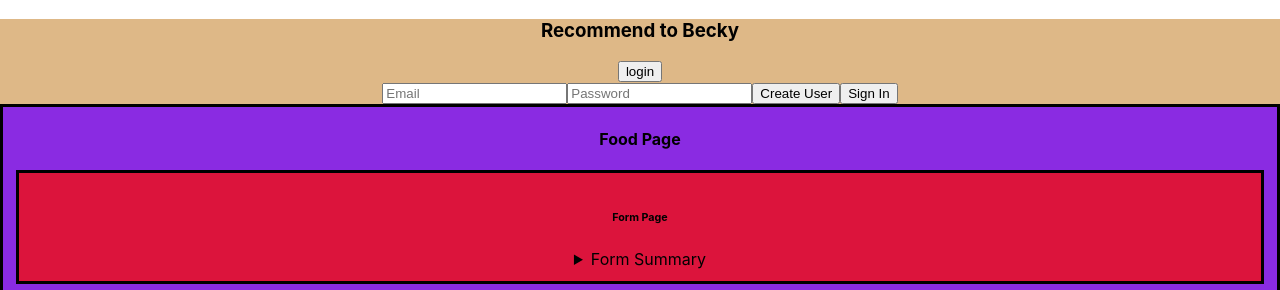
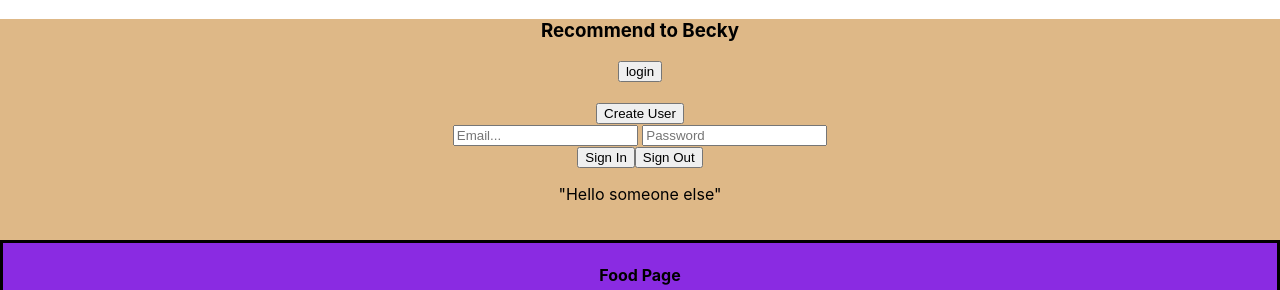
Before and after one commit to Beckster6211/firebase-recommend-to-becky-food, a React (Create React App) app: page / in a window 1280 px wide. Shown: the top 290 px of the page. Built offline with nearby package versions, Linux system fonts and the light colour scheme; no server answers; the database is empty.

Commit message:
made so checks if me and displays a p tag, may have to all the log in in app and pass everything down

```diff
--- a/src/components/Login/loginButton.js
+++ b/src/components/Login/loginButton.js
@@ -1,76 +1,80 @@
 import React, {useState} from "react"
-import {authentication} from "../../firebase"
-import {createUserWithEmailAndPassword, signInWithEmailAndPassword, signOut} from "firebase/auth"
+// import {authentication} from "../../firebase"
+// import {createUserWithEmailAndPassword, signInWithEmailAndPassword, signOut} from "firebase/auth"
+
+import LoginForm from "./loginForm"
 
 function Login(){
 
-    const [signIn, setSignIn] = useState(false)
-    const [email, setEmail] = useState("")
-    const [password, setPassword] = useState("")
+    // const [signIn, setSignIn] = useState(false)
+    // const [email, setEmail] = useState("")
+    // const [password, setPassword] = useState("")
 
-    // console.log(signIn)
-    function getEmail(event){
-        console.log(event.target.value)
-        setEmail(event.target.value)
-    }
+    // // console.log(signIn)
+    // function getEmail(event){
+    //     console.log(event.target.value)
+    //     setEmail(event.target.value)
+    // }
 
-    function getPassword(event){
-        console.log(event.target.value)
-        setPassword(event.target.value)
-    }
+    // function getPassword(event){
+    //     console.log(event.target.value)
+    //     setPassword(event.target.value)
+    // }
 
-    const createUser = () => {
-        createUserWithEmailAndPassword(authentication, email, password).then((userCredential) => {
-    // Signed in
-    console.log(userCredential)
-    const user = userCredential.user;
-    console.log(user)
-  }).catch((error) => {
-    const errorCode = error.code;
-    console.log(errorCode)
-    const errorMessage = error.message;
-    console.log(errorMessage)
-  });
-    }
+//     const createUser = () => {
+//         createUserWithEmailAndPassword(authentication, email, password).then((userCredential) => {
+//     // Signed in
+//     console.log(userCredential)
+//     const user = userCredential.user;
+//     console.log(user)
+//   }).catch((error) => {
+//     const errorCode = error.code;
+//     console.log(errorCode)
+//     const errorMessage = error.message;
+//     console.log(errorMessage)
+//   });
+//     }
 
-    const signInUser = () => {
-        signInWithEmailAndPassword(authentication, email, password).then((userCredential)=>{
-            console.log(userCredential)
-            const user = userCredential.user
-            console.log({user})
-            setSignIn(true)
-        }).catch((error)=>{
-            console.log(error)
-        })
-    }
+    // const signInUser = () => {
+    //     signInWithEmailAndPassword(authentication, email, password).then((userCredential)=>{
+    //         console.log(userCredential)
+    //         const user = userCredential.user
+    //         console.log({user})
+    //         setSignIn(true)
+    //     }).catch((error)=>{
+    //         console.log(error)
+    //     })
+    // }
 
-    const signOutUser = () => {
-        signOut(authentication).then((response)=>{
-            //sign out successful
-            setSignIn(false)
-            console.log("sign out successful")
-        }).catch((error)=>{
-            console.log(error)
-        })
-    }
+    // const signOutUser = () => {
+    //     signOut(authentication).then((response)=>{
+    //         //sign out successful
+    //         setSignIn(false)
+    //         console.log("sign out successful")
+    //     }).catch((error)=>{
+    //         console.log(error)
+    //     })
+    // }
 
 return (
     <div>
 
         <button>login</button>
         <br/>
-        <input name = "email" placeholder = "Email" onChange = {(event)=>{getEmail(event)}}/>
+        <LoginForm/>
+        {/* <input name = "email" placeholder = "Email" onChange = {(event)=>{getEmail(event)}}/>
         <input name="password" placeholder ="Password" onChange = {(event) => {getPassword(event)}}/>
-        <button onClick={createUser}>Create User</button>
+        <button onClick={createUser}>Create User</button> */}
         {/* <input value = {email} placeholder = "Email" onChange = {text => setEmail(text)}/> */}
         {/* <input value = {password} placeholder ="Password" onChange = {text => setPassword(text)}/> */}
-        {signIn === true ?
+        {/* {signIn === true ?
         <button onClick={signOutUser}>Sign Out</button>
         :
         <button onClick={signInUser}>Sign In</button>
-        }
+        } */}
+        <br/>
+    </div>
 
-    </div>
 )
 }
 
--- /dev/null
+++ b/src/components/Login/loginForm.js
@@ -0,0 +1,94 @@
+import React, {useState} from "react"
+import {authentication} from "../../firebase"
+import {createUserWithEmailAndPassword, signInWithEmailAndPassword, signOut} from "firebase/auth"
+
+function LoginForm(){
+    const [becky, setBecky] = useState(false)
+    const [signIn, setSignIn] = useState(false)
+    const [email, setEmail] = useState("")
+    const [password, setPassword] = useState("")
+
+
+    // console.log(signIn)
+    function getEmail(event){
+        console.log(event.target.value)
+        setEmail(event.target.value)
+    }
+
+    function getPassword(event){
+        console.log(event.target.value)
+        setPassword(event.target.value)
+    }
+
+    const createUser = () => {
+        createUserWithEmailAndPassword(authentication, email, password).then((userCredential) => {
+    // Signed in
+    console.log(userCredential)
+    const user = userCredential.user;
+    console.log(user)
+
+  }).catch((error) => {
+    const errorCode = error.code;
+    console.log(errorCode)
+    const errorMessage = error.message;
+    console.log(errorMessage)
+
+  });
+    }
+
+    const signInUser = () => {
+        signInWithEmailAndPassword(authentication, email, password).then((userCredential)=>{
+            console.log(userCredential)
+            let user = userCredential.user
+            console.log({user})
+            if(user.uid === "tFvXi6smSTTgohw9kQMQrPIGUZ22"){
+             setBecky(true)
+            }
+            setSignIn(true)
+            // window.location.reload();
+        }).catch((error)=>{
+            console.log(error)
+        })
+    }
+
+    const signOutUser = () => {
+        signOut(authentication).then((response)=>{
+            //sign out successful
+            setSignIn(false)
+            console.log("sign out successful")
+
+            // window.location.reload();
+        }).catch((error)=>{
+            console.log(error)
+        })
+
+    }
+return (
+    <div>
+
+        {/* <button>login</button> */}
+        <br/>
+        <button onClick={createUser}>Create User</button>
+        <br/>
+        <input type = "email" placeholder = {"Email..."} autoComplete="off" onChange = {(event)=>{getEmail(event)}}/>
+        &nbsp;
+        <input type="password" placeholder ="Password" autoComplete="off" onChange = {(event) => {getPassword(event)}}/>
+
+        {/* <button onClick={createUser}>Create User</button> */}
+        <br/>
+        {/* {signIn === true ?
+        <button onClick={signOutUser}>Sign Out</button>
+        :
+        <button onClick={signInUser}>Sign In</button>
+        } */}
+        <button onClick={signInUser}>Sign In</button>
+        <button onClick={signOutUser}>Sign Out</button>
+        {becky === true ?
+        <p>"Hi Becky"</p>
+        : <p>"Hello someone else"</p>
+    }
+    </div>
+)
+}
+
+export default LoginForm
```
